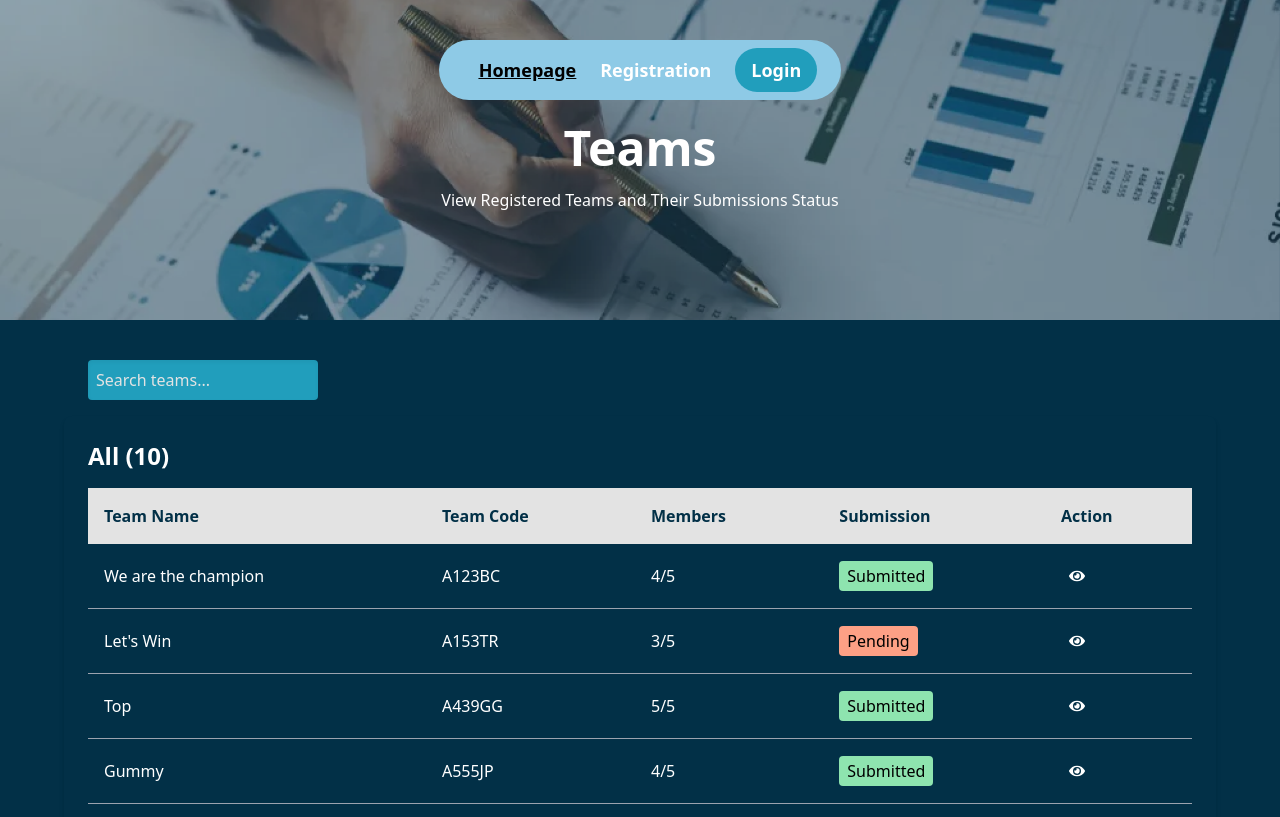
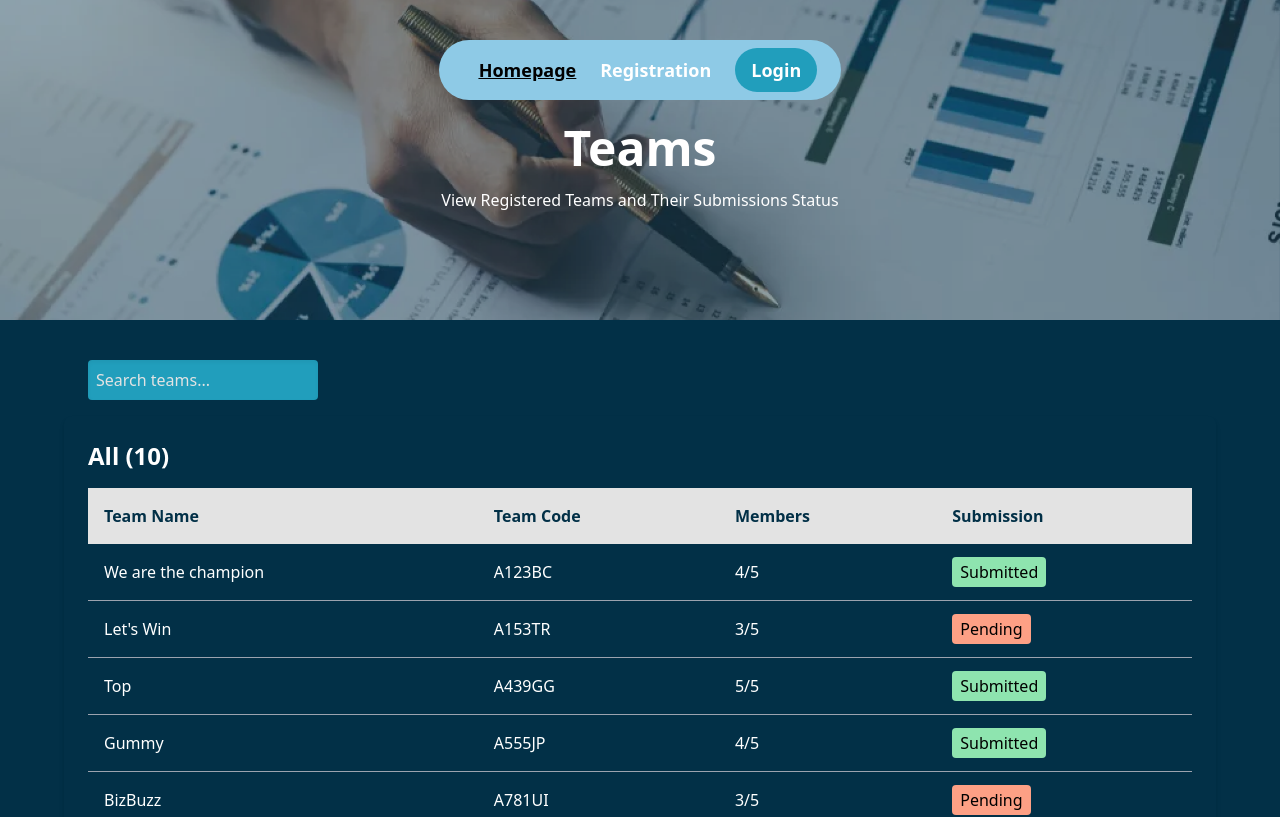
Before and after one commit to diminecjean/hackfinity, a Next.js app: page /admin/view_team in a window 1280 px wide. Shown: the top 817 px of the page. Built offline with nearby package versions, Linux system fonts and the light colour scheme; no server answers.

Commit message:
remove action column

```diff
--- a/src/app/admin/view_team/page.js
+++ b/src/app/admin/view_team/page.js
@@ -1,7 +1,6 @@
 "use client";
 import React, { useState } from "react";
 import TopBanner from "@/components/custom/top-banner";
-import { FaEye } from "react-icons/fa";
 import { PortalDialog } from "@/components/custom/portal-dialog";
 import {
     Dialog,
@@ -123,7 +122,6 @@ const TeamsPage = () => {
                                 <th className='p-4'>Team Code</th>
                                 <th className='p-4'>Members</th>
                                 <th className='p-4'>Submission</th>
-                                <th className='p-4'>Action</th>
                             </tr>
                         </thead>
                         <tbody>
@@ -143,15 +141,9 @@ const TeamsPage = () => {
                                             {team.submission}
                                         </span>
                                     </td>
-                                    <td className='p-4'>
-                                        <button className='bg-gray-600 p-2 rounded'>
-                                            <FaEye className='text-white' />
-                                        </button>
-                                    </td>
                                 </tr>
                             ))}
                         </tbody>
-                        {/* TO AHDEANLAU: Change the dialog layout here */}
                         {selectedTeam && (
                             <Dialog open={open} onOpenChange={setOpen}>
                                 <PortalDialog>
```
